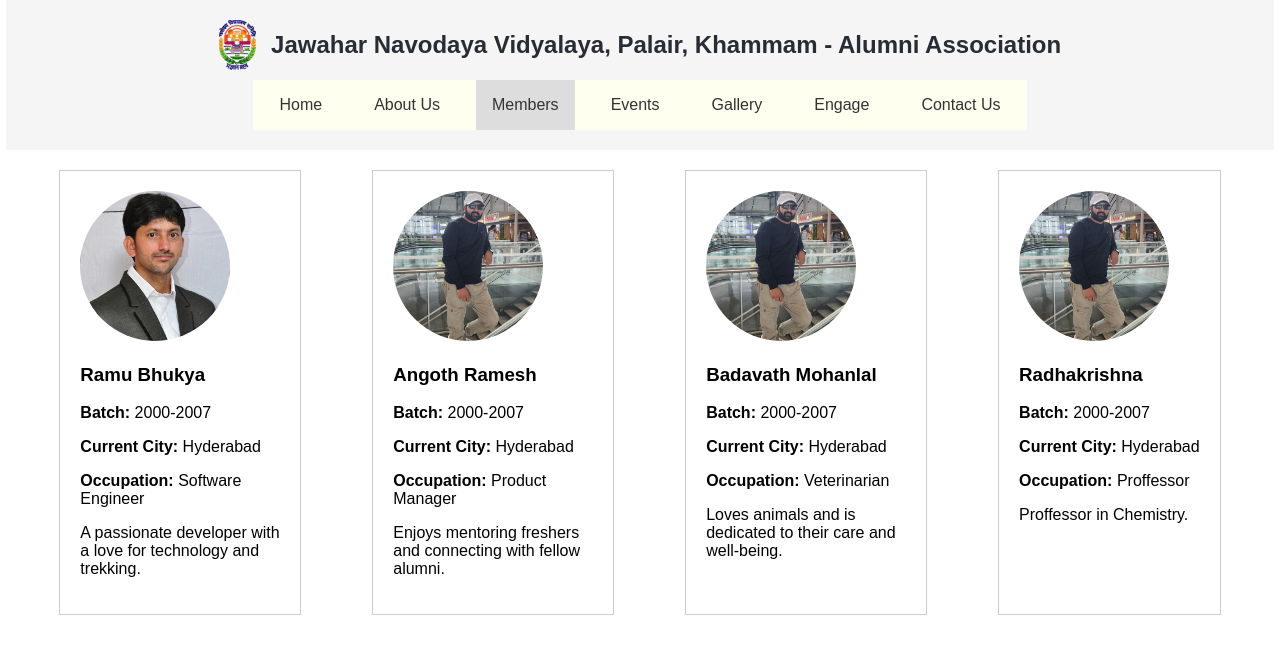
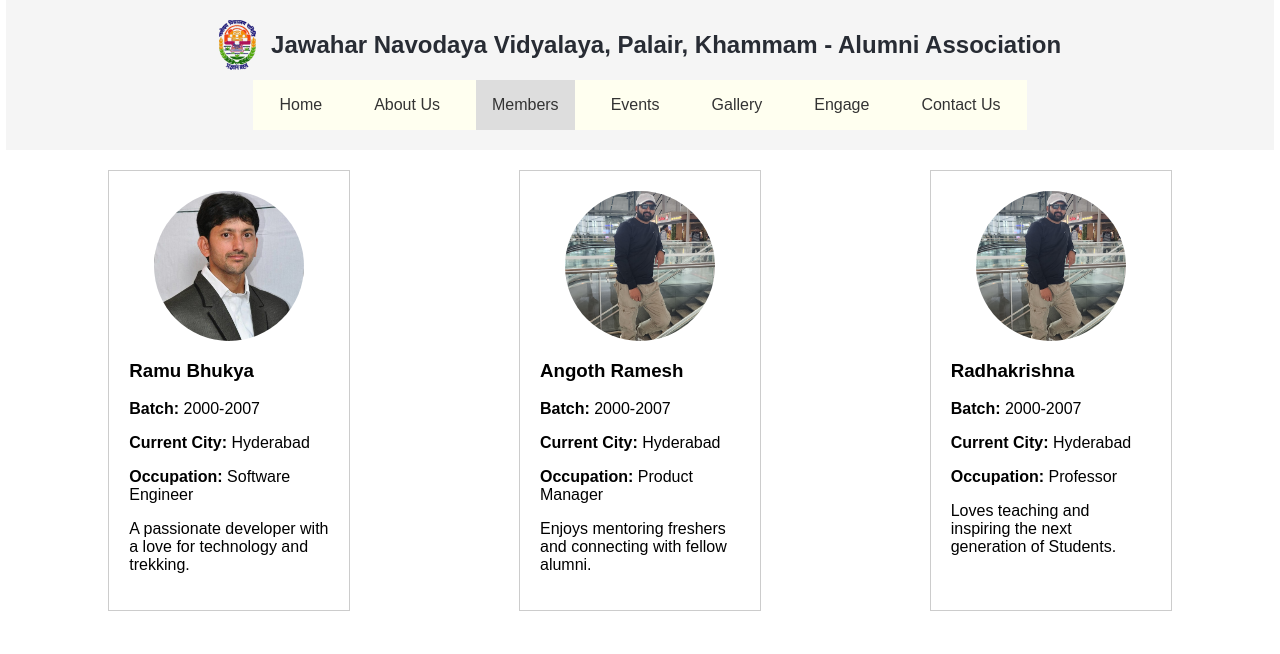
Before and after one commit to RamuB-saas/jnvkhammamalumni, a React (Create React App) app: page / in a window 1280 px wide. Both pictures are taken after a click on the button "Members". Shown: the top 654 px of the page. Built offline with nearby package versions, Linux system fonts and the light colour scheme.

Commit message:
image align

```diff
--- a/src/css/member.css
+++ b/src/css/member.css
@@ -17,6 +17,11 @@ img.member-photo {
   height: 150px;
   object-fit: cover;
 }
+.member-photo-container {
+  display: flex;
+  justify-content: center;
+  margin-bottom: 10px;
+}
 @media screen and (max-width: 600px) {
   .member-card {
     max-width: 100%;
--- a/src/data/members.js
+++ b/src/data/members.js
@@ -22,20 +22,11 @@ const MembersData = () => [
   },
   {
     id: 3,
-    name: "Badavath Mohanlal",
-    batch: "2000-2007",
-    current_city: "Hyderabad",
-    occupation: "Veterinarian",
-    bio: "Loves animals and is dedicated to their care and well-being.",
-    photo_url: Radhakrishna,
-  },
-  {
-    id: 4,
     name: "Radhakrishna",
     batch: "2000-2007",
     current_city: "Hyderabad",
-    occupation: "Proffessor",
-    bio: "Proffessor in Chemistry.",
+    occupation: "Professor",
+    bio: "Loves teaching and inspiring the next generation of Students.",
     photo_url: Radhakrishna,
   },
 ];
--- a/src/pages/members.js
+++ b/src/pages/members.js
@@ -8,11 +8,13 @@ const Members = () => {
       <div className="members-list">
         {members.map((member) => (
           <div key={member.id} className="member-card">
-            <img
-              src={member.photo_url}
-              alt={member.name}
-              className="member-photo"
-            />
+            <div className="member-photo-container">
+              <img
+                src={member.photo_url}
+                alt={member.name}
+                className="member-photo"
+              />
+            </div>
             <h3>{member.name}</h3>
             <p>
               <strong>Batch:</strong> {member.batch}
```
